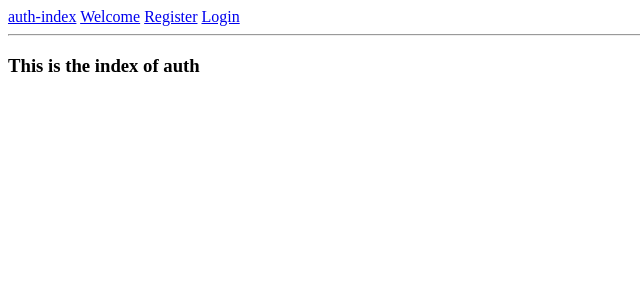
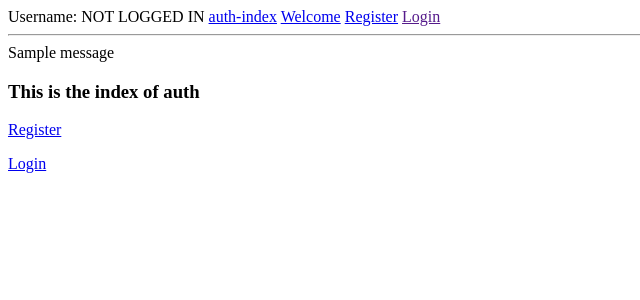
Before and after one commit to ark948/flask_project_test03, a Flask app: page /auth/ in a window 1280 px wide. Shown: the top 300 px of the page, without its empty margins (0-640 px from the left). Run offline with Flask 3, Linux system fonts and the light colour scheme; tables that the repository leaves empty hold one stand-in row (values such as "Sample post"); one stand-in notice (Sample message) is shown.

Commit message:
Added login and logout - without flask-login

```diff
--- a/app/auth/routes.py
+++ b/app/auth/routes.py
@@ -1,6 +1,76 @@
-from flask import render_template
+from flask import render_template, request, redirect, url_for, session, flash, g
 from app.auth import bp
+from werkzeug.security import generate_password_hash, check_password_hash
+from app.db import db
+from app.models.user import User
+from icecream import ic
+from app.auth.forms import LoginForm
+import functools
 
 @bp.route('/')
 def index():
     return render_template('auth/index.html')
+
+@bp.route('/register')
+def register():
+    return render_template('auth/register.html')
+
+@bp.route('/login', methods=['GET', 'POST'])
+def login():
+    form = LoginForm()
+    message = None
+    if form.validate_on_submit():
+        try:
+            username = form.username.data
+            password = form.password.data
+            user = db.session.query(User).where(User.username==username).one()
+            if check_password_hash(user.password_hash, password):
+                session.clear()
+                session['user_id'] = user.id
+                message = f"Successfully logged in. Welcome {user.username}"
+                flash(message=message)
+                return redirect(url_for('main.index'))
+            else:
+                message = "Incorrect password"
+        except Exception as error:
+            ic(error)
+            message = "An error occurred. Please check your username/password and try again."
+        flash(message=message)
+    return render_template('auth/login.html', form=form)
+
+def login_required(view):
+    @functools.wraps(view)
+    def wrapped_view(**kwargs):
+        if g.user is None:
+            message = "Action not allowed."
+            flash(message=message)
+            return redirect(url_for('main.index'))
+        return view(**kwargs)
+    return wrapped_view
+
+@bp.route('/logout')
+@login_required
+def logout():
+    try:
+        session.clear()
+        message  = "Successfully logged out."
+        flash(message=message)
+        return redirect(url_for('main.index'))
+    except Exception as error:
+        ic(error)
+        message = "Error in logging out. Or you are not logged in."
+        flash(message=message)
+        return redirect(url_for('main.index'))
+
+@bp.before_app_request
+def load_logged_in_user():
+    user_id = session.get('user_id')
+    if user_id is None:
+        g.user = None
+    else:
+        try:
+            user = db.session.query(User).where(User.id==user_id).one()
+            g.user = user
+        except Exception as error:
+            ic(error)
+            print("[Error in load_logged_in_user]")
--- a/app/templates/auth/index.html
+++ b/app/templates/auth/index.html
@@ -2,4 +2,6 @@
 
 {% block content %}
     <h3>This is the index of auth</h3>
+    <p><a href="{{ url_for('auth.register') }}">Register</a></p>
+    <p><a href="{{ url_for('auth.login') }}">Login</a></p>
 {% endblock %}
--- /dev/null
+++ b/app/templates/auth/register.html
@@ -0,0 +1,5 @@
+{% extends 'base.html' %}
+
+{% block content %}
+    <h3>This is the register page</h3>
+{% endblock %}
--- a/app/templates/base.html
+++ b/app/templates/base.html
@@ -6,12 +6,25 @@
     </head>
     <body>
         <nav>
+            {% if g.user %}
+                Username: {{ g.user['username'] }}
+                <a href="{{ url_for('auth.logout') }}">Logout</a>
+            {% else %}
+                Username: NOT LOGGED IN
+            {% endif %}
             <a href="{{ url_for('auth.index') }}">auth-index</a>
             <a href="#">Welcome</a>
             <a href="#">Register</a>
-            <a href="#">Login</a>
+            <a href="">Login</a>
         </nav>
         <hr>
+        <header>
+            {% block header %}
+            {% for message in get_flashed_messages() %}
+                {{ message }}
+            {% endfor %}
+            {% endblock %}
+        </header>
         <div class="content">
             {% block content %} {% endblock %}
         </div>
--- a/app/templates/main/index.html
+++ b/app/templates/main/index.html
@@ -2,4 +2,5 @@
 
 {% block content %}
     <h3>This is the index of main</h3>
+    <a href="{{ url_for('auth.index') }}">Go to auth</a>
 {% endblock %}
--- a/config.py
+++ b/config.py
@@ -3,6 +3,6 @@ import os
 basedir = os.path.abspath(os.path.dirname(__file__))
 
 class Config:
-    SECRET_KEY = os.environ.get('SECRET_KEY')
+    SECRET_KEY = os.environ.get('SECRET_KEY') or 'some-random-secret-key' # change this later
     SQLALCHEMY_DATABASE_URI = os.environ.get('DATABASE_URI') or 'sqlite:///' + os.path.join(basedir, 'app.db')
     SQLALCHEMY_TRACK_MODIFICATIONS = False
--- a/note.txt
+++ b/note.txt
@@ -19,3 +19,4 @@ also migration script adjusted in password_hash field -> nullable attribute
 
 4. tried to run flask db upgrade
 result: seems to be no problem, needs to be tested later...
+test data: user1 test@test.com 123
```
Also changed, not shown: app/auth/forms.py (added, +8 -0 lines), app/templates/auth/login.html (added, +26 -0 lines), app/templates/macros/_formhelper.html (added, +12 -0 lines).
